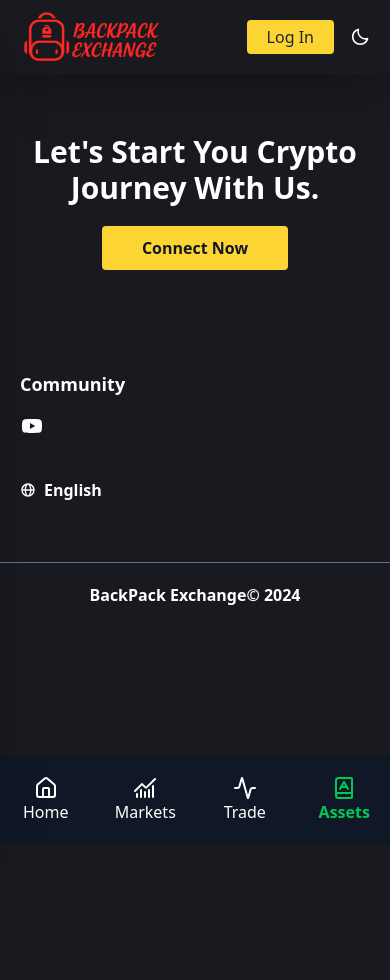
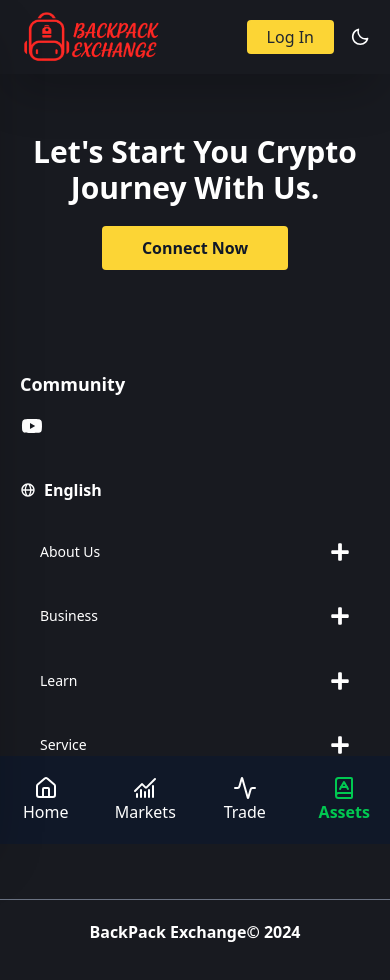
Before and after one commit to Chapterclose/backpack_next, a Next.js app: page /en/assets in a window 390 px wide. Shown: the top 980 px of the page. Before the commit the page ends 844 px from the top, so only its background shows below. Built offline with nearby package versions, Linux system fonts and the light colour scheme.

Commit message:
fix accordion

```diff
--- a/app/[lang]/page.jsx
+++ b/app/[lang]/page.jsx
@@ -9,7 +9,7 @@
     <>
       <HeroSection/>
       <PopularCrypto/>
-      {/* <HomeFaq /> */}
+      <HomeFaq />
       <EarningToday/>
     </>
   );
--- a/components/Footer/Footer.jsx
+++ b/components/Footer/Footer.jsx
@@ -2,6 +2,7 @@
 import FooterCommunity from "./FooterCommunity";
 import FooterCopyRight from "./FooterCopyright";
 import FooterLinkCard from "./FooterLinkCard";
+import MobileFooterLinks from "./MobileFooterLinks";
 
 const Footer = () => {
   return (
@@ -9,7 +10,7 @@
       <div className="pb-10 lg:flex justify-around items-start gap-x-16 pt-10 px-5 dark:text-white">
         <FooterCommunity />
         <FooterLinkCard title={"About Us"} items={footerUrls[0]} />
-        {/* <MobileFooterLinks /> */}
+        <MobileFooterLinks />
         <div>
           <FooterLinkCard title={"Business"} items={footerUrls[1]} />
           <span className="block mt-5"></span>
--- a/components/Footer/MobileFooterLinks.jsx
+++ b/components/Footer/MobileFooterLinks.jsx
@@ -2,72 +2,96 @@
 
 import { footerUrls } from "@/constant";
 import { cn } from "@/lib/utils";
-import { useState } from "react";
-import Collapsible from "react-collapsible";
+import { useEffect, useRef, useState } from "react"; // Import useRef and useEffect
 import { FaMinus, FaPlus } from "react-icons/fa";
 
 const MobileFooterLinks = () => {
   // states
-  const [activeCollapse, setActiveCollapse] = useState();
+  const [activeCollapse, setActiveCollapse] = useState(null);
+  const contentRefs = useRef([]); // Create a ref to store references to content elements
+
+  // Initialize contentRefs array with nulls for each item
+  useEffect(() => {
+    contentRefs.current = footerUrls.map((_, i) => contentRefs.current[i] ?? null);
+  }, []);
 
   const handleCollapse = (i) => {
     setActiveCollapse((prev) => (prev === i ? null : i));
   };
+
+  // Helper function to get the title based on index
+  const getTitleByIndex = (index) => {
+    switch (index) {
+      case 0:
+        return "About Us";
+      case 1:
+        return "Business";
+      case 2:
+        return "Learn";
+      case 3:
+        return "Service";
+      case 4:
+        return "Support";
+      default:
+        return "";
+    }
+  };
+
   return (
     <>
-      {/* Mobile Footer Accordion  */}
+      {/* Mobile Footer Accordion */}
       {footerUrls.map((item, i) => (
         <div
           id={i}
           key={i}
           className={cn(
-            "group rounded-xl p-5 mb-1 duration-300 md:hidden",
-            //   i === 0 && "!pt-0",
-            // activeCollapse === i && ""
+            "group rounded-xl p-5 mb-1 duration-300 md:hidden"
+            // You can uncomment this if you want a background change when active
+            // activeCollapse === i && "bg-gray-100 dark:bg-gray-800"
           )}
         >
           <h5
             className={cn(
-              "cursor-pointer text-[14px] lg:text-[16px] xll:text-[20px] leading-[145%] font-medium text-heading flex justify-between items-center duration-300"
-              // activeCollapse === i ? "p-0" : "p-5"
+              "cursor-pointer text-[14px] lg:text-[16px] xll:text-[20px] leading-[145%] font-medium text-heading flex justify-between items-center duration-300 dark:text-white" // Added dark:text-white for consistency
             )}
             onClick={() => handleCollapse(i)}
           >
-            {i === 0 && "About Us"}
-            {i === 1 && "Business"}
-            {i === 2 && "Learn"}
-            {i === 3 && "Service"}
-            {i === 4 && "Support"}
-            <span className="text-xl text-black/20">
+            {getTitleByIndex(i)}
+            <span className="text-xl text-black/20 dark:text-white/20">
+              {" "}
+              {/* Added dark:text-white/20 for consistency */}
               {activeCollapse === i ? (
                 <FaMinus
                   className={cn(
                     "text-black dark:text-white",
-                    // activeCollapse === i && ""
+                    activeCollapse === i && "bg-primary w-8 h-8 p-2 rounded-full"
                   )}
-                  activeCollapse={activeCollapse}
-                  i={i}
                 />
               ) : (
-                <FaPlus
-                  className={cn(
-                    "text-black dark:text-white",
-                    // activeCollapse === i && "text-yellow-300"
-                  )}
-                />
+                <FaPlus className={cn("text-black dark:text-white")} />
               )}
             </span>
           </h5>
-          <Collapsible trigger="" open={i === activeCollapse} transitionTime={200}>
-            {item?.map((urls) => (
+          {/* Manual Collapsible Content with Transitions */}
+          <div
+            ref={(el) => (contentRefs.current[i] = el)} // Assign ref to the div
+            style={{
+              maxHeight: activeCollapse === i ? `${contentRefs.current[i]?.scrollHeight}px` : "0px",
+            }}
+            className={cn(
+              "overflow-hidden transition-[max-height,opacity] duration-500 ease-in-out",
+              activeCollapse === i ? "opacity-100 mt-[12px]" : "opacity-0"
+            )}
+          >
+            {item?.map((urls, urlIndex) => (
               <p
-                key={urls.title}
-                className="text-[12px] md:text-[10px] lg:text-[14px] xxl:text-[16px] leading-[160%] text-body pr-[20px] xll:mt-[20px] lg:mt-[7px] mt-[12px] text-secondary capitalize cursor-pointer"
+                key={urlIndex} // Using urlIndex as key since urls.title might not be unique if titles repeat across different footer sections
+                className="text-[12px] md:text-[10px] lg:text-[14px] xxl:text-[16px] leading-[160%] text-body pr-[20px] capitalize cursor-pointer dark:text-white/80" // Added dark:text-white/80 for dark mode
               >
                 {urls.title}
               </p>
             ))}
-          </Collapsible>
+          </div>
         </div>
       ))}
     </>
--- a/components/Home/HomeFaq.jsx
+++ b/components/Home/HomeFaq.jsx
@@ -2,13 +2,17 @@
 
 import { homeFaqData } from "@/constant";
 import { cn } from "@/lib/utils";
-import React, { useState } from "react";
-import Collapsible from "react-collapsible";
+import React, { useEffect, useRef, useState } from "react"; // Import useRef and useEffect
 import { FaMinus, FaPlus } from "react-icons/fa";
 
 const HomeFaq = () => {
-  // states
-  const [activeCollapse, setActiveCollapse] = useState();
+  const [activeCollapse, setActiveCollapse] = useState(null);
+  const contentRefs = useRef([]); // Create a ref to store references to content elements
+
+  // Initialize contentRefs array with nulls for each item
+  useEffect(() => {
+    contentRefs.current = homeFaqData.map((_, i) => contentRefs.current[i] ?? null);
+  }, []);
 
   const handleCollapse = (i) => {
     setActiveCollapse((prev) => (prev === i ? null : i));
@@ -26,14 +30,12 @@
             key={i}
             className={cn(
               "group rounded-xl p-5 mb-1 hover:text-black dark:text-white duration-300",
-              //   i === 0 && "!pt-0",
               activeCollapse === i && "bg-black-100"
             )}
           >
             <h5
               className={cn(
                 "dark:group-hover:text-white cursor-pointer text-[14px] lg:text-[16px] xll:text-[20px] leading-[145%] font-medium text-heading flex justify-between items-center duration-300"
-                // activeCollapse === i ? "p-0" : "p-5"
               )}
               onClick={() => handleCollapse(i)}
             >
@@ -49,24 +51,28 @@
                       "text-black",
                       activeCollapse === i && "bg-primary w-8 h-8 p-2 rounded-full"
                     )}
-                    activeCollapse={activeCollapse}
-                    i={i}
                   />
                 ) : (
-                  <FaPlus
-                    className={cn(
-                      "text-black dark:text-white",
-                      // activeCollapse === i && "text-yellow-300"
-                    )}
-                  />
+                  <FaPlus className={cn("text-black dark:text-white")} />
                 )}
               </span>
             </h5>
-            <Collapsible trigger="" open={i === activeCollapse} transitionTime={200}>
-              <p className="text-[12px] md:text-[10px] lg:text-[14px] xxl:text-[16px] leading-[160%] text-body pr-[20px] xll:mt-[20px] lg:mt-[7px] mt-[12px] text-secondary dark:text-white">
+            {/* Dynamic max-height for smooth transition */}
+            <div
+              ref={(el) => (contentRefs.current[i] = el)} // Assign ref to the div
+              style={{
+                maxHeight:
+                  activeCollapse === i ? `${contentRefs.current[i]?.scrollHeight}px` : "0px",
+              }}
+              className={cn(
+                "overflow-hidden transition-[max-height,opacity] duration-500 ease-in-out", // Transition both max-height and opacity
+                activeCollapse === i ? "opacity-100 mt-[12px]" : "opacity-0"
+              )}
+            >
+              <p className="text-[12px] md:text-[10px] lg:text-[14px] xxl:text-[16px] leading-[160%] text-body pr-[20px] text-secondary dark:text-white">
                 {url}
               </p>
-            </Collapsible>
+            </div>
           </div>
         </React.Fragment>
       ))}
--- a/package.json
+++ b/package.json
@@ -28,7 +28,6 @@
     "next": "15.4.4",
     "next-themes": "^0.4.6",
     "react": "19.1.0",
-    "react-collapsible": "^2.10.0",
     "react-dom": "19.1.0",
     "react-hot-toast": "^2.5.2",
     "react-icons": "^5.5.0",
```
Also changed, not shown: 1 other file (tests, documents, lock files or other folders).
